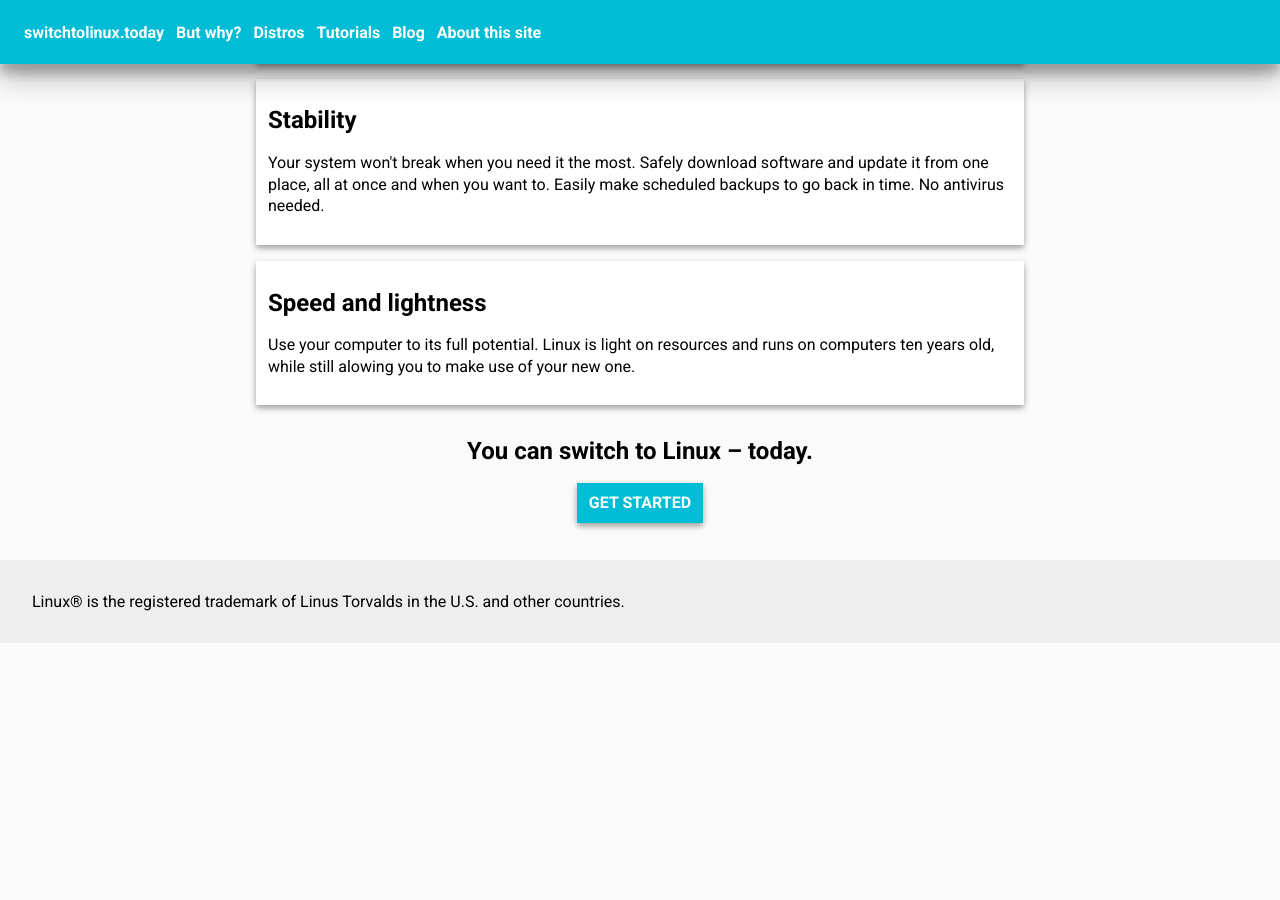
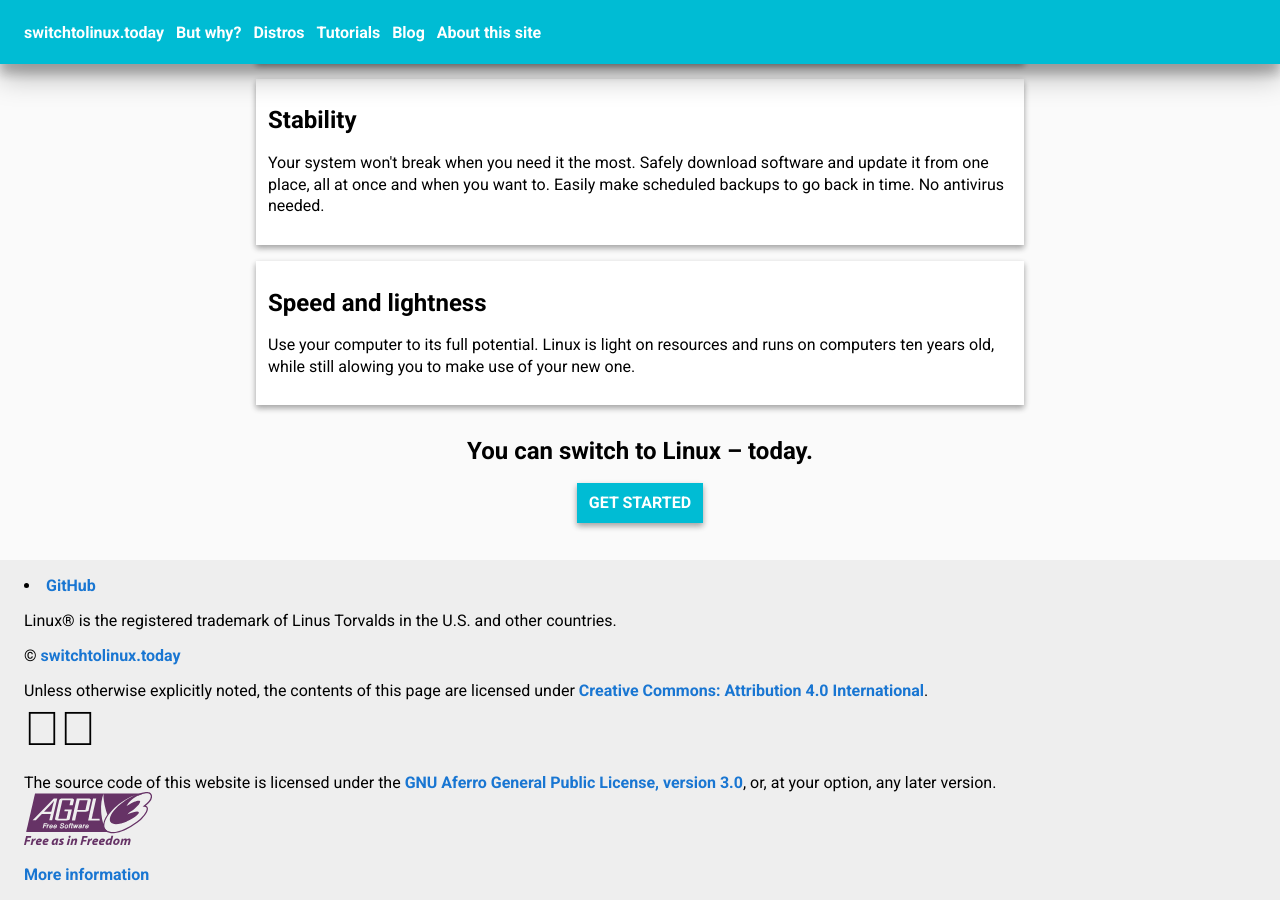
Before and after one commit to switchtolinux-today/switchtolinux-today.github.io, a Jekyll site: the page built from index.html, in a window 1280 px wide and 900 px high, scrolled down 1125 px. Built offline with Jekyll 4.4.1, drawn with Linux system fonts in a browser that asks for light colours; before the commit the page ends 1768 px from its top, so only the background shows below that.

Commit message:
Add licence information

```diff
--- a/_includes/footer.html
+++ b/_includes/footer.html
@@ -1,3 +1,25 @@
 <footer>
-    Linux® is the registered trademark of Linus Torvalds in the U.S. and other countries.
+    <ul id="footer-links">
+        <li><a href="https://github.com/switchtolinux-today/switchtolinux-today">GitHub</a></li>
+    </ul>
+    <br>
+    <p>
+        Linux® is the registered trademark of Linus Torvalds in the U.S. and other countries.
+    </p>
+    <p>
+        &copy; <a href="https://github.com/switchtolinux-today">switchtolinux.today</a>
+    </p>
+    <p>
+        Unless otherwise explicitly noted, the contents of this page are licensed under <a rel="license" href="http://creativecommons.org/licenses/by/4.0/"">Creative Commons: Attribution 4.0 International</a>.
+        <br>
+        <span class="cc-symbols">🅭🅯</span>
+    </p>
+    <p>
+        The source code of this website is licensed under the <a href="https://www.gnu.org/licenses/agpl-3.0">GNU Aferro General Public License, version 3.0</a>, or, at your option, any later version.
+        <br>
+        <img src="/assets/images/licence/agpl.svg" width="128px">
+    </p>
+    <p>
+        <a href="/licence.html">More information</a>
+    </p>
 </footer>
--- a/_layouts/distro.html
+++ b/_layouts/distro.html
@@ -200,6 +200,12 @@ layout: default
     .flickity-prev-next-button {
         background: #ffffff;
         box-shadow: 0 1px 3px rgba(0,0,0,0.12), 0 1px 2px rgba(0,0,0,0.24);
+        transition: box-shadow 250ms ease-out;
+    }
+
+    .flickity-prev-next-button:hover {
+        box-shadow: 0 3px 6px rgba(0,0,0,0.16), 0 3px 6px rgba(0,0,0,0.23);
+        transition: box-shadow 250ms ease-out;
     }
 
     .flickity-button-icon {
--- a/assets/styles/main.css
+++ b/assets/styles/main.css
@@ -145,8 +145,8 @@ footer {
     background-color: #eeeeee;
     flex-shrink: 0;
     width: 100%;
-    padding: 16px;
     box-sizing: border-box;
+    padding: 0 12px;
 }
 
 :target {
@@ -177,3 +177,17 @@ figure img {
     display: block;
     background-color: #f5f5f5;
 }
+
+.cc-symbols {
+    font-size: 3em;
+}
+
+#footer-links li {
+    float: left;
+}
+
+#footer-links {
+    padding: 0;
+    list-style-position: inside;
+    list-style-type: disc;
+}
```
Also changed, not shown: assets/images/licence/agpl.svg (added).
